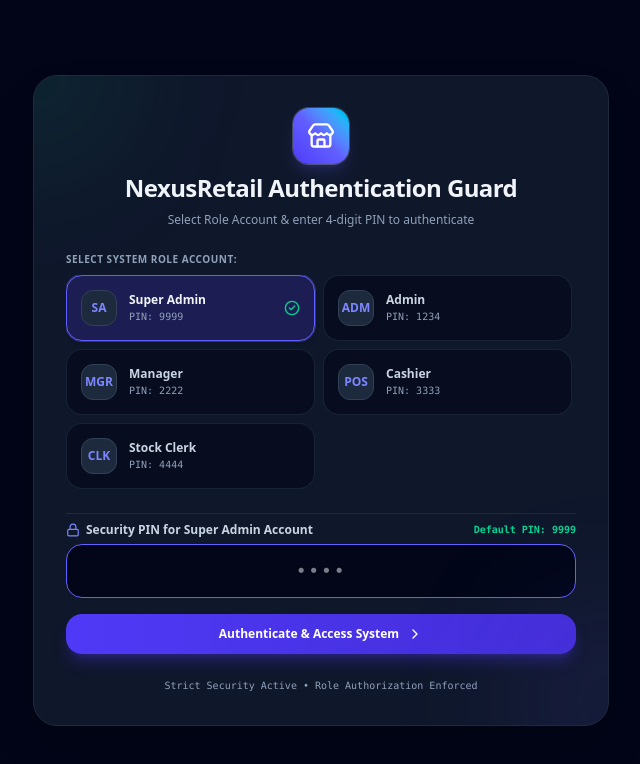
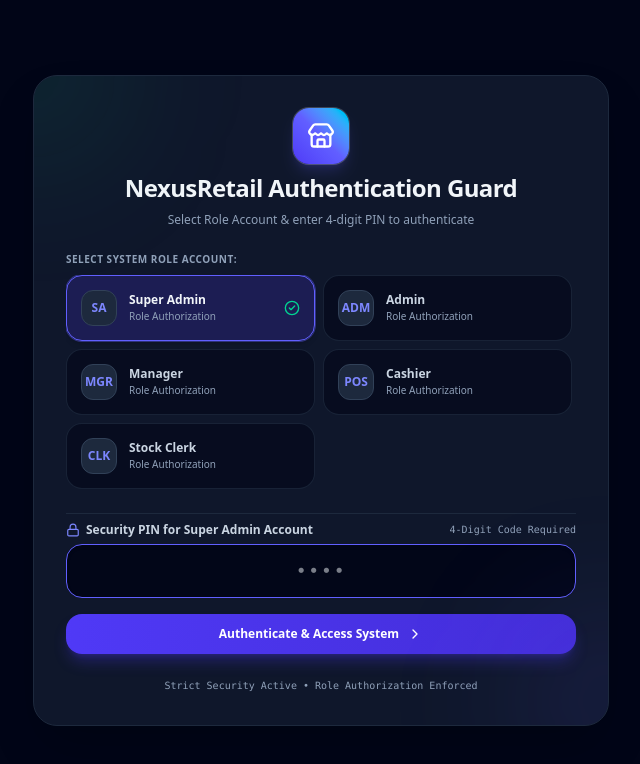
Before and after one commit to Daud-stack/-retail-inventory-app, a React (Vite) app: page / in a window 1280 px wide. Shown: the top 764 px of the page, without its empty margins (319-959 px from the left). Built offline with nearby package versions, Linux system fonts and the light colour scheme.

Commit message:
security: remove PIN displays from login page and role account switcher

```diff
--- a/src/components/LoginModal.jsx
+++ b/src/components/LoginModal.jsx
@@ -94,7 +94,7 @@ export default function LoginModal({
                     </div>
                     <div className="truncate">
                       <span className="text-xs font-bold block truncate leading-tight">{usr.role}</span>
-                      <span className="text-[10px] font-mono text-slate-400 block mt-0.5">PIN: {usr.pin}</span>
+                      <span className="text-[10px] text-slate-400 block mt-0.5">Role Authorization</span>
                     </div>
                   </div>
 
@@ -113,7 +113,7 @@ export default function LoginModal({
                 <Lock className="w-3.5 h-3.5 text-indigo-400" />
                 <span>Security PIN for {selectedUser?.role} Account</span>
               </label>
-              <span className="text-[10px] font-mono text-emerald-400 font-bold">Default PIN: {selectedUser?.pin}</span>
+              <span className="text-[10px] font-mono text-slate-400">4-Digit Code Required</span>
             </div>
 
             <input
--- a/src/components/UserManagementModal.jsx
+++ b/src/components/UserManagementModal.jsx
@@ -159,7 +159,7 @@ export default function UserManagementModal({
                             {usr.role} Account
                             {isCurrent && <UserCheck className="w-3.5 h-3.5 text-emerald-400" />}
                           </h4>
-                          <span className="text-[10px] font-mono text-slate-400 block mt-0.5">PIN: {usr.pin}</span>
+                          <span className="text-[10px] text-slate-400 block mt-0.5">Role Credentials</span>
                         </div>
                       </div>
 
```
